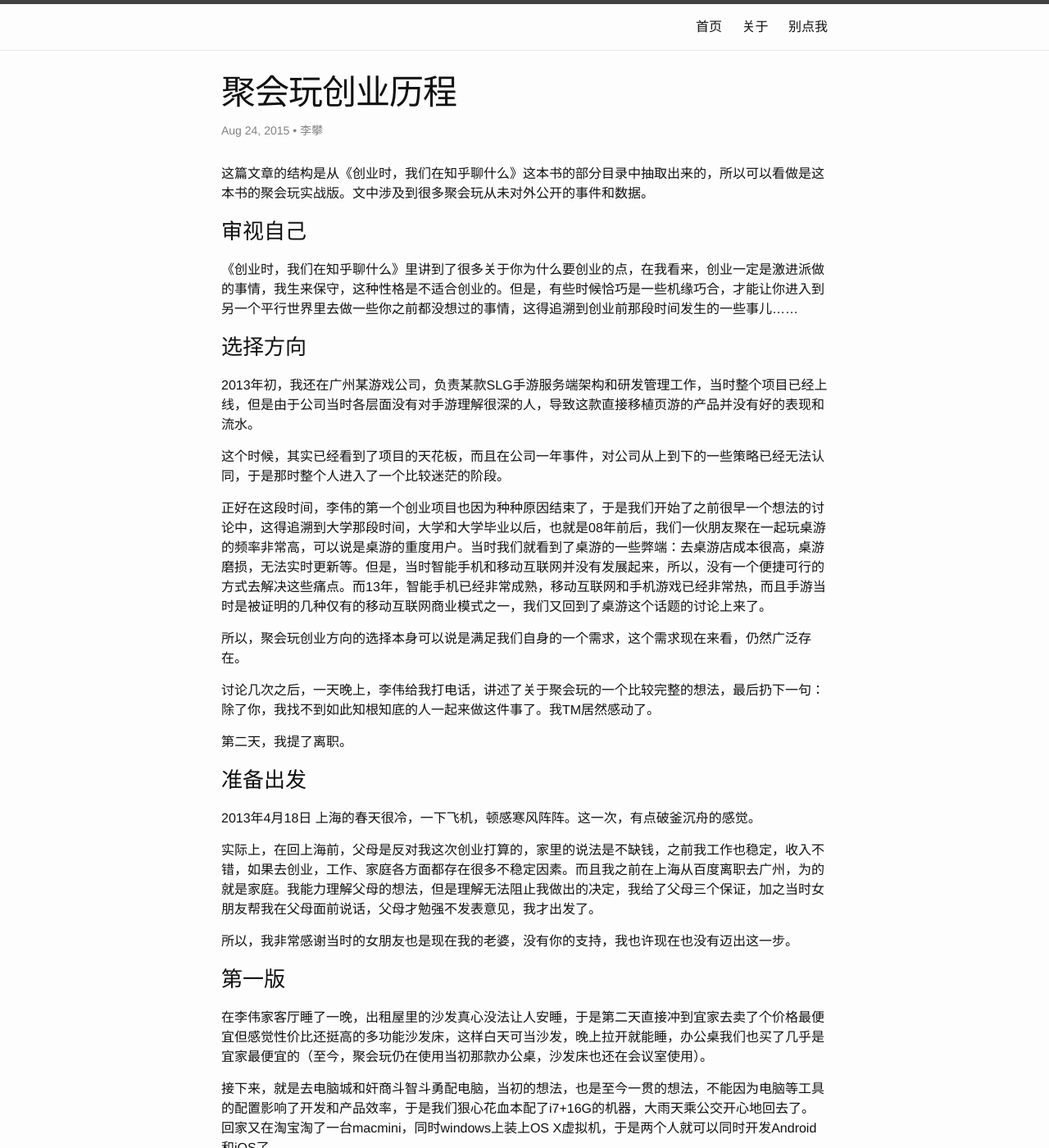
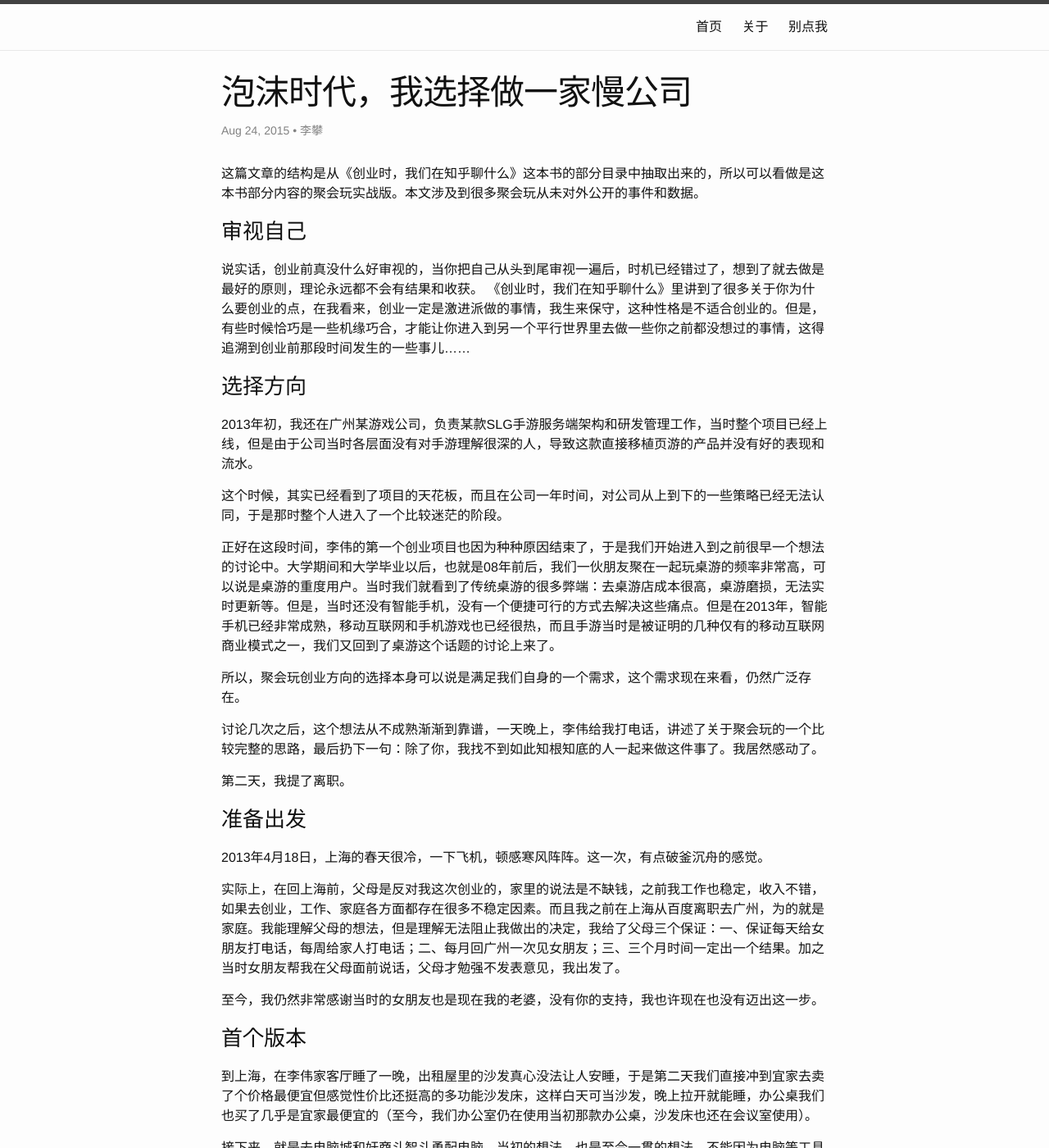
Before and after one commit to iamlipan/iamlipan.github.io, a Jekyll site: the page built from _posts/2015-08-24-slow-company-in-bubble-times.md, in a window 1280 px wide and 1400 px high. Shown: the whole window at 82% size. Built offline with Jekyll 4.4.1, drawn with Linux system fonts in a browser that asks for light colours; comment, search, counter and statistics services are not loaded; some of the changed text lies outside the part shown.

Commit message:
modify articel

```diff
--- a/_posts/2015-08-24-juhuiwan-course.md
+++ b/_posts/2015-08-24-slow-company-in-bubble-times.md
@@ -1,70 +1,73 @@
 ---
-title: 聚会玩创业历程
+title: 泡沫时代，我选择做一家慢公司
 author: 李攀
 layout: post
-permalink: /2015/08/24/juhuiwan-course
+permalink: /2015/08/24/slow-company-in-bubble-times
 ---
-这篇文章的结构是从《创业时，我们在知乎聊什么》这本书的部分目录中抽取出来的，所以可以看做是这本书的聚会玩实战版。文中涉及到很多聚会玩从未对外公开的事件和数据。
+这篇文章的结构是从《创业时，我们在知乎聊什么》这本书的部分目录中抽取出来的，所以可以看做是这本书部分内容的聚会玩实战版。本文涉及到很多聚会玩从未对外公开的事件和数据。
 
 ###审视自己
+说实话，创业前真没什么好审视的，当你把自己从头到尾审视一遍后，时机已经错过了，想到了就去做是最好的原则，理论永远都不会有结果和收获。
 《创业时，我们在知乎聊什么》里讲到了很多关于你为什么要创业的点，在我看来，创业一定是激进派做的事情，我生来保守，这种性格是不适合创业的。但是，有些时候恰巧是一些机缘巧合，才能让你进入到另一个平行世界里去做一些你之前都没想过的事情，这得追溯到创业前那段时间发生的一些事儿……
 
 ###选择方向
 2013年初，我还在广州某游戏公司，负责某款SLG手游服务端架构和研发管理工作，当时整个项目已经上线，但是由于公司当时各层面没有对手游理解很深的人，导致这款直接移植页游的产品并没有好的表现和流水。
 
-这个时候，其实已经看到了项目的天花板，而且在公司一年事件，对公司从上到下的一些策略已经无法认同，于是那时整个人进入了一个比较迷茫的阶段。
+这个时候，其实已经看到了项目的天花板，而且在公司一年时间，对公司从上到下的一些策略已经无法认同，于是那时整个人进入了一个比较迷茫的阶段。
 
-正好在这段时间，李伟的第一个创业项目也因为种种原因结束了，于是我们开始了之前很早一个想法的讨论中，这得追溯到大学那段时间，大学和大学毕业以后，也就是08年前后，我们一伙朋友聚在一起玩桌游的频率非常高，可以说是桌游的重度用户。当时我们就看到了桌游的一些弊端：去桌游店成本很高，桌游磨损，无法实时更新等。但是，当时智能手机和移动互联网并没有发展起来，所以，没有一个便捷可行的方式去解决这些痛点。而13年，智能手机已经非常成熟，移动互联网和手机游戏已经非常热，而且手游当时是被证明的几种仅有的移动互联网商业模式之一，我们又回到了桌游这个话题的讨论上来了。
+正好在这段时间，李伟的第一个创业项目也因为种种原因结束了，于是我们开始进入到之前很早一个想法的讨论中。大学期间和大学毕业以后，也就是08年前后，我们一伙朋友聚在一起玩桌游的频率非常高，可以说是桌游的重度用户。当时我们就看到了传统桌游的很多弊端：去桌游店成本很高，桌游磨损，无法实时更新等。但是，当时还没有智能手机，没有一个便捷可行的方式去解决这些痛点。但是在2013年，智能手机已经非常成熟，移动互联网和手机游戏也已经很热，而且手游当时是被证明的几种仅有的移动互联网商业模式之一，我们又回到了桌游这个话题的讨论上来了。
 
 所以，聚会玩创业方向的选择本身可以说是满足我们自身的一个需求，这个需求现在来看，仍然广泛存在。
 
-讨论几次之后，一天晚上，李伟给我打电话，讲述了关于聚会玩的一个比较完整的想法，最后扔下一句：除了你，我找不到如此知根知底的人一起来做这件事了。我TM居然感动了。
+讨论几次之后，这个想法从不成熟渐渐到靠谱，一天晚上，李伟给我打电话，讲述了关于聚会玩的一个比较完整的思路，最后扔下一句：除了你，我找不到如此知根知底的人一起来做这件事了。我居然感动了。
 
 第二天，我提了离职。
 
 ###准备出发
-2013年4月18日
-上海的春天很冷，一下飞机，顿感寒风阵阵。这一次，有点破釜沉舟的感觉。
+2013年4月18日，上海的春天很冷，一下飞机，顿感寒风阵阵。这一次，有点破釜沉舟的感觉。
 
-实际上，在回上海前，父母是反对我这次创业打算的，家里的说法是不缺钱，之前我工作也稳定，收入不错，如果去创业，工作、家庭各方面都存在很多不稳定因素。而且我之前在上海从百度离职去广州，为的就是家庭。我能力理解父母的想法，但是理解无法阻止我做出的决定，我给了父母三个保证，加之当时女朋友帮我在父母面前说话，父母才勉强不发表意见，我才出发了。
+实际上，在回上海前，父母是反对我这次创业的，家里的说法是不缺钱，之前我工作也稳定，收入不错，如果去创业，工作、家庭各方面都存在很多不稳定因素。而且我之前在上海从百度离职去广州，为的就是家庭。我能理解父母的想法，但是理解无法阻止我做出的决定，我给了父母三个保证：一、保证每天给女朋友打电话，每周给家人打电话；二、每月回广州一次见女朋友；三、三个月时间一定出一个结果。加之当时女朋友帮我在父母面前说话，父母才勉强不发表意见，我出发了。
 
-所以，我非常感谢当时的女朋友也是现在我的老婆，没有你的支持，我也许现在也没有迈出这一步。
+至今，我仍然非常感谢当时的女朋友也是现在我的老婆，没有你的支持，我也许现在也没有迈出这一步。
 
-###第一版
-在李伟家客厅睡了一晚，出租屋里的沙发真心没法让人安睡，于是第二天直接冲到宜家去卖了个价格最便宜但感觉性价比还挺高的多功能沙发床，这样白天可当沙发，晚上拉开就能睡，办公桌我们也买了几乎是宜家最便宜的（至今，聚会玩仍在使用当初那款办公桌，沙发床也还在会议室使用）。
+###首个版本
+到上海，在李伟家客厅睡了一晚，出租屋里的沙发真心没法让人安睡，于是第二天我们直接冲到宜家去卖了个价格最便宜但感觉性价比还挺高的多功能沙发床，这样白天可当沙发，晚上拉开就能睡，办公桌我们也买了几乎是宜家最便宜的（至今，我们办公室仍在使用当初那款办公桌，沙发床也还在会议室使用）。
 
 接下来，就是去电脑城和奸商斗智斗勇配电脑，当初的想法，也是至今一贯的想法，不能因为电脑等工具的配置影响了开发和产品效率，于是我们狠心花血本配了i7+16G的机器，大雨天乘公交开心地回去了。回家又在淘宝淘了一台macmini，同时windows上装上OS X虚拟机，于是两个人就可以同时开发Android和iOS了。
 
 就这样，我们进入了每天吃饭、睡觉、写代码的循环里，这个循环持续了整整两月，没日没夜，现在想来，专注做产品的那段时间真是幸福！每一段代码，每一次产品争论，都像是在呵护和孕育一个新的生命。2013年6月底，聚会玩iPhone的第一个版本开发完成了，但是当时我们对第一版UI并不满意，于是又忍痛花了一周多时间来做改版，最后在7月中旬把第一版提给了AppStore审核。第一次审核在一周后因为一个小问题被拒，重新提交后，终于在2013年7月21日，聚会玩iPhone版上线了！当时的微博→_→http://weibo.com/1377227040/A177yjDxK
 
-对第一个版本，其实我们在细节上花了很多心思：
+对第一个版本，我们在细节上花了很多心思：
 - 对词库进行加密和优劣分级，强大的后台词库管理功能让游戏内容可以随时更新；
 - 保证前20局玩到的词都是优质词条，降低用户流失率；
 - 保证词库被玩遍之前不出现重复词；
 - 伪随机，保证第一个不是白板，保证不会连续三次拿到卧底；
 - 引入UGC，让用户来贡献优质的词条，并可在后台进行筛选，直接加入系统词库，更新给其他用户。
 
+这些细节使聚会玩产品获得了很好的用户评价，用户对我们几乎是一致的五星好评。
+
 现在看来，这些策略对用户体验和后期运营都有非常大的帮助。
 
 ###早期用户
-为了获取核心的种子用户，我们第一版采用了付费下载的策略，希望能在版本早期能收到核心用户的反馈来进行产品迭代。付费下载策略导致刚上线用户增长速度很慢，但是每一个用户增长对我们来说都是一种鼓励，当时我们做了一个页面，显示实时用户数，这个网页一直开着，中午出去吃完饭后回来看又增加了好几十，非常兴奋。由于产品形式和创意，苹果在AppStore的分类新品中推荐过我们几次，但一直没有爆发。
+为了获取核心的种子用户，我们第一版采用了付费下载的策略，希望控制用户数的同时又能在版本早期能收到核心用户的反馈来进行产品迭代。付费下载策略导致刚上线用户增长速度很慢，但是每一个用户增长对我们来说都是一种鼓励，当时我们做了一个页面，显示实时用户数，这个网页一直开着，中午出去吃完饭后回来看又增加了好几十，非常兴奋。由于产品形式和创意，苹果在AppStore的分类新品中推荐过我们几次，但一直没有爆发……
 
-###前1w种子用户
 前1w用户来得我们比想象的早。
 
-由于我们第一版上线我们走的是付费策略，这种方式对我们来说有个很好的优势就是我们可以做限免。
+由于我们第一版我们走的是付费策略，这种方式对我们来说有个很好的优势就是我们可以做当时很流行的限免活动。
 
-于是，我们第一次用户爆发来自于8月份的这次限免。这次活动给我们直接带来了1w多的用户，所以对于很多产品都很头疼的早期种子用户获取方式，聚会玩是真没有体会到，不知道这算是取巧还是一种策略。
+于是，我们第一次用户爆发来自于2013年8月份的这次限免。这次活动给我们直接带来了1w多的用户，所以对于很多产品都很头疼的早期种子用户获取方式，聚会玩是真没有体会到，不知道这算是取巧还是一种策略。
 
 ###早期招人
-对于招人，我们从最开始到现在，都延续着推荐为主，社招为辅的策略，这有两方面的原因：
+研发产品离不开团队的每个人，对于招人，我们从最开始到现在，都延续着推荐为主，社招为辅的策略，这有两方面的原因：
 
 - 对求职者来说，创业团队没有很多能吸引他们的地方，单纯的画饼是不够的，得要人认可创始人和产品方向，对陌生人来说，这本来就是一个很难的事情；
 - 对创业团队来说，说实话，我们没有时间去培养一个普通的毕业生，我们需要的是战斗力十足的伙伴，但不想通过招聘网站去招到一些不靠谱不稳定的早期员工。
 
-最靠谱早期创业伙伴，一定是来自周围朋友的推荐，我们最早期的市场运营、设计师、研发，基本都是朋友推荐的。
+最靠谱早期创业伙伴，一定是来自周围朋友的推荐，我们最早期的市场运营、设计师、研发，基本都是朋友推荐的，这个是我们一直认为的正确的方式。
 
 ###天使融资
+产品上线以后，团队人也多了，于是，钱成了现实的问题。
+
 如果产品有自己的亮点，所在领域还不是一片红海，上线数据还也还不错的话，在两年前拿到天使还是很容易的。很庆幸，聚会玩这几点都做得不错，所以天使轮拿得也很快。
 
 当时有两家机构给我们发了TS，一家在杭州，还记得我们在40多度差点被晒干的夏天去见了那家机构，我们最后还是拒绝了他们的投资，虽然他们给我们的估值更高，但是由于过分看中盈利的时间点，和我们的长远规划并不一致，我们担心接受了他们的TS后会打乱我们整个产品发展的节奏。最后，我们选择了和我们想法更一致，各方面决策更快的险峰华兴。当然，我们也是后来才知道，TS的所有内容都是可以和投资人谈的，而不是一个单方面的条款，当然这也取决于谁更强势，这个和找工作拿Offer选公司一样的。
@@ -103,18 +106,19 @@
 这些就是聚会玩目前整个平台发展的过程、节奏和思路。所有的游戏产品规划，都基于目前产品的不足或者短板，每款游戏的上线，都应该能对之前聚会玩使用场景各维度的弥补，都有着重要的战术价值。
 
 ###产品快速迭代
-产品规划出来以后，或者说新游戏确定以后进入研发阶段，就是考验团队执行力的时候了。我们在第一年里，每周都会出一个版本，市场部每周会申请一个应用市场的免费首发资源，这个对于初创团队还是很有诱惑和帮助的，只要有新功能上线，就很容易申请到渠道的好位置，于是可以带来一个可观的量。而且由于聚会玩对用户来说是一个非常新颖的产品，所以聚会玩本身就是吸量的，很多用户看到了都会下载下来看一下，因为由于各大渠道之间其实也是一个竞争关系，所以他们也比较喜欢推这类产品，吸量的优质产品能在渠道做独家首发，也是渠道想要的事情。
+产品规划出来以后，或者说新游戏确定以后进入研发阶段，就是考验团队执行力的时候了。我们在第一年里，每周都会出一个版本，市场部每周会申请一个应用市场的免费首发资源，这个对于初创团队还是很有诱惑和帮助的，只要有新功能上线，就很容易申请到渠道的好位置，于是可以带来一个可观的量。而且由于聚会玩对用户来说是一个非常新颖的产品，所以聚会玩本身就是吸量的，很多用户看到了都会下载下来看一下，由于各大渠道之间其实也是一个竞争关系，所以他们也比较喜欢推这类产品，吸量的优质产品能在渠道做独家首发，也是渠道想要的事情。
+
 所以，每周一版本的节奏让聚会玩产品在前期发展非常迅速，规划的游戏和功能也陆续上线，这让我们很快迎来了用户的爆发点。
 
 ###前100万用户
-快速的产品迭代，加之渠道有好位置后迅速吸量，聚会玩2014年1月，聚会玩总用户数突破了100万，比我们预期提前了一个多月，前100万用户，我们市场推广成本为0。
+快速的产品迭代，加之渠道有好位置后迅速吸量，2014年1月，聚会玩总用户数突破了100万，比我们预期提前了一个多月，前100万用户，我们市场推广成本为0。
 
-接下来的2014年春节，我们迎来了第一个用户爆发点。由于聚会玩和节假日的契合度很高，所以我们一直都存在周末和节假日效应，这个从DAU数据可以很明显地看出来。在春节期间，我们的日自然新增突破了4万，当然，这也是没有做任何推广的前提下达到的。
+接下来的2014年春节，我们迎来了第一个用户爆发点。由于聚会玩和节假日的契合度很高，所以我们一直都存在周末和节假日效应，这个从日新增和DAU等数据可以很明显地看出来。在春节期间，我们的日自然新增突破了4万，当然，这也是没有做任何推广的前提下达到的。
 
 ###选办公室
-这两年我们搬过两次家，第一次是从最早的客厅搬出去，当时大概5个人，我们租了一个40平方左右的老公房，3000块一个月，本来是一室一厅的，后来硬是让房东把中间的墙拆掉了，这样空间利用率更大，两面靠墙摆满桌子的话大概能坐10个人，桌子是宜家最便宜的100多一张，椅子也是宜家买的塑料折叠椅，办公环境简陋但是不失温馨，最大的问题就是不少面试的人走到楼下就被吓跑了，因为整栋楼实在是太老了，一看就不像是正规公司。
+这两年我们搬过两次家，第一次是2013年10月，我们从最早的客厅搬出去，当时大概5个人，租了一个40平方左右的老公房，3000块一个月，本来是一室一厅的，后来硬是让房东把中间的墙拆掉了，这样空间利用率更大，两面靠墙摆满桌子的话大概能坐10个人，桌子是宜家最便宜的100多一张，椅子也是宜家买的塑料折叠椅，办公环境简陋但是不失温馨，最大的问题就是不少面试的人走到楼下就被吓跑了，因为整栋楼实在是太老了，可能一看就不像是正规公司。
 
-年后，我们团队增加到了10人，办公室又坐不下了，于是我们搬到了一个更大的房子里，这次我们办公室仍然没有去找写字楼，我们找的是一个商住两用的楼房，房子三室一厅大概140多平。我们考虑到几点，一是在这里可以继续找阿姨来做饭，大家中午就不用愁去哪儿吃饭和忍受地沟油的痛苦了；二是能让外地过来的员工住在公司，方便大家平稳度过过渡期；三是大家在这种环境中办公大家氛围会更像和家人相处一样，一起上班，一起吃饭，一起养猫；最后，我们还是创业早期。
+2014年年后，我们团队增加到了10人，办公室又坐不下了，于是我们搬到了一个更大的房子里，这次我们办公室仍然没有去找写字楼，我们找的是一个商住两用的楼房，房子三室一厅大概140多平。我们考虑到几点，一是在这里可以继续找阿姨来做饭，大家中午就不用愁去哪儿吃饭和忍受地沟油的痛苦了；二是能让外地过来的员工住在公司，方便大家平稳度过过渡期；三是大家在这种环境中办公大家氛围会更像和家人相处一样，一起上班，一起吃饭，一起养猫；最后，我们还处于创业早期。
 
 ###团队扩容
 创业团队招聘本身是个非常困难的事情，早期风险大，钱连大厂一半都给不到，仅靠期权和画饼很难说服牛人来参与。所以，最早期的招聘我们基本上是拉身边的朋友，技能和实力在早期不是最关键的，最关键的是一定要认可创始团队，真的想一起做些有意思的事情。
@@ -127,10 +131,10 @@
 - 咖啡时间；
 - 1%;
 - OKR；
-- 聚会玩绩效评估；
+- 绩效评估；
 - 掌心计划；
 - 丰富的团队活动；
-- 聚会玩内推奖；
+- 内推奖；
 
 具体这些是什么东西，有些之前已经介绍过，后面有时间也会专门介绍聚会玩的系列创新管理方法。
 
@@ -139,15 +143,17 @@
 目前聚会玩的主动离职率依旧保持为零。
 
 ###第一个千万
-这里说的不是钱，而是用户数。直到现在，聚会玩的日新增在0推广的情况仍稳定地保持着每天2w的量，本月，我们总用户已经突破一千万。第一个一千万用户是聚会玩的一个大的里程碑，这给我们后续要做的事情做了一个很好的铺垫。
+这里说的不是钱，而是用户数。直到现在，聚会玩的日新增在0推广的情况仍稳定地保持着大概每天2w的量，本月，我们迎来了第一千万名用户。第一个一千万用户是聚会玩的一个大的里程碑，验证产品的同时，为我们后续要做的事情做了一个很好的铺垫。
 
-###节日效应
+###数据分析
 前面提到过，聚会玩的数据一直以来有个非常有意思的现象，那就是假期效应，我们所有数据在周末都会接近翻倍，在节假日都会翻几倍，这个和我们用户画像中的年龄分布以及产品属性有着非常大的关系。聚会玩的用户80%以上都是90后，其中00后更是占了这里面的一半以上，简单来说，聚会玩的用户大部分是小学生和初中生，高中生和大学生占了近一般。另外，每年7月开始，周末效应的波动会变得平稳，因为在暑假期间，整个活跃度都提升上来了，从而冲淡了周末效应，也从另外一个角度证明了学生是我们用户主力这个事实。
 ![](http://pic.yupoo.com/aixixili/ETUKNKNR/medish.jpg)
 
 
-###发展节奏和规划
+###发展节奏
 前面很多地方提到一个关键词，0推广，我们至今为什么还不砸钱推广？
+
+手游市场早已一片红海。
 
 我们先来看下创业团队是如何做一款传统手机游戏的：先找个想发财但可能并不懂游戏的煤老板投两三百万，然后招几个研发几个策划开工，如果美术不外包的话，人可能更多。煤老板的钱不好拿，因为他不是一次性打款，200万是每个月按照实际团队员工的开销来报销，直到200万用完。一般来说，团队完备后，需要6-10个月把游戏做完达到可以去谈有没有人要代理的阶段，然而可能由于游戏缺乏创意，只是某某游戏的山寨版本，但山寨得并不好，程序bug多美术也一般，玩到后面数值还有很多严重bug，导致只能勉强卖到200万。但要是不卖，什么都没有了，迫于投资方的压力，最后200万卖掉了。又由于之前和投资方的协议是资方先回本，所以整个团队苦逼了一年后，一无所获。如果上述团队是在一个大公司里，除了过程中工资高一些以外，可能会更心塞，因为很多时候项目首测达不到数据要求，直接胎死腹中，不上线了，成本公司承担。
 
@@ -155,9 +161,11 @@
 
 聚会玩内容以游戏为主，但是走的路线可以说和之前这些游戏完全不一样，我们更多的是以做产品，做企业的方式和思路来经营，从一开始走的就是长线发展的策略，这也是我们拒绝天使轮更高估值那个TS的原因，因为他们太在意短期的盈利，和我们的规划不一致。
 
-另外，目前O2O和上门服务等创业项目砸钱已经成为一种常态，通过砸钱来培养用户习惯和圈地是一个办法，但是砸钱毕竟不长久，如何提高用户长期使用频率和保持订单量是一个更值得思考的问题。
+另外，目前O2O和上门服务等创业项目砸钱已经成为一种常态，通过砸钱来培养用户习惯和圈地是一个办法，但是砸钱毕竟不长久，如何提高用户长期使用频率和保持订单量是一个一定要去思考的问题，很明显，接下来一年将要死掉的O2O公司会和几年前的死掉的团购公司一样多。
 
-聚会玩目前阶段是一个以游戏为主的平台，我们长远的目标是做成一个集游戏、社交、O2O三大块为一体的娱乐中心，大家想玩就会想到聚会玩。虽然我们的自然数据看起来就还不错，但是我们仍然认为目前阶段还不适合去做大的推广，一个是产品体验还不够好，各系统功能还不够完善，第二就是目前还没有其他人看到我们正在做的这块市场的潜力，没有直接的竞争对手会让我们每一步走得更加扎实，也有时间去细细地打磨产品和团队。
+聚会玩目前阶段是一个以游戏为主的平台，我们长远的目标是做成一个集游戏、社交、O2O三大块为一体的娱乐中心，大家想玩就会想到聚会玩。虽然我们的自然数据看起来就还不错，但是我们仍然认为目前阶段还不适合去做大的推广，一个是产品体验还不够好，各非游戏系统功能还不够完善，第二就是目前还没有其他人看到我们正在做的这块市场的潜力，没有直接的竞争对手会让我们每一步走得更加扎实，也有时间去细细地打磨产品和团队。
 
 ###结束
+细耕耘，不炒作，不跟风，在这个喧嚣充满泡沫的互联网时代，聚会玩选择成为一家低调的慢公司。
+
 聚会玩现在开始A轮融资，如果喜欢聚会玩产品或团队，请帮忙转发。
```
Also changed, not shown: other parts of _posts/2015-08-24-slow-company-in-bubble-times.md (+1 -1 lines).
